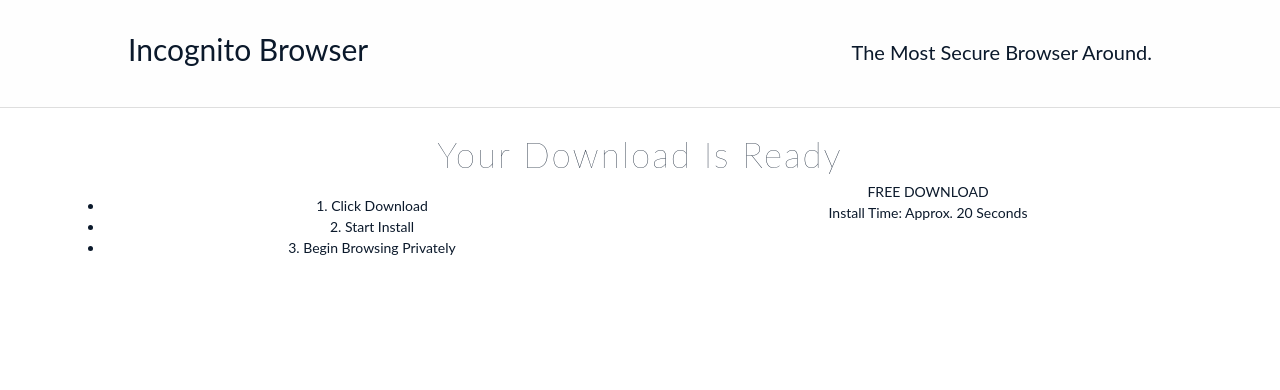
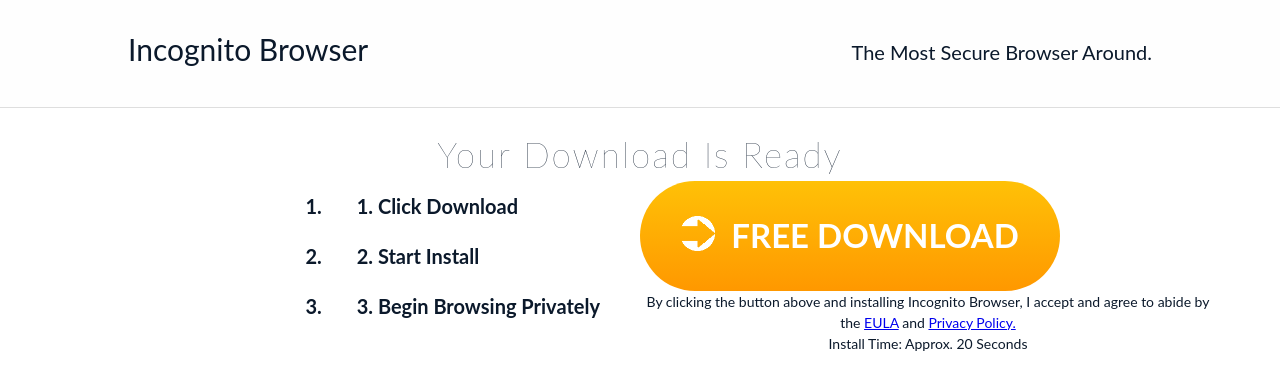
Before and after one commit to tommojackson/neutronbrowser, a PHP site: page /lp.php in a window 1280 px wide. Shown: the top 390 px of the page. Run offline with PHP 8.4, Linux system fonts and the light colour scheme; some libraries are stand-ins or nearby versions.

Commit message:
styled steps and info part 1

```diff
--- a/lp.php
+++ b/lp.php
@@ -49,7 +49,24 @@
 
                 <div class="col-right">
 
-                    <a class="lpButton">FREE DOWNLOAD</a>
+                    <div class="lpButton">
+
+                        <div class="lpButtonText">
+
+                            <img src="/images/download.gif">
+
+                            FREE DOWNLOAD
+
+                        </div>
+
+                    </div>
+
+                    <div class="lpButtonDisc">
+
+                        <span>By clicking the button above and installing Incognito Browser,
+                            I accept and agree to abide by the <a href="/eula">EULA</a> and <a href="/privacy">Privacy Policy.</a></span>
+
+                    </div>
 
                     <div class="lpDlInfo">
 
--- a/style.css
+++ b/style.css
@@ -266,9 +266,60 @@ h2 {
 
 }
 
+.lpSteps {
+
+    list-style-type: decimal;
+    margin: 0;
+    float: right;
+    margin-right: 40px;
+    font-size: 20px;
+
+}
+
+.lpSteps li {
+
+    text-align: left;
+    padding: 10px 0 10px 30px;
+    font-weight: bold;
+
+}
+
 .col-right {
 
     width: 50%;
+    float: left;
+
+}
+
+.lpButton {
+
+    font-size: 32px;
+    font-weight: 700;
+    text-align: center;
+    width: 420px;
+    height: 80px;
+    background: linear-gradient(to bottom,#ffc107 0,#ff9800 100%);
+    border-color: #E65100;
+    padding-top: 30px;
+    transition: background .2s linear;
+    border-radius: 90px;
+
+}
+
+.lpButtonText {
+
+    display: inline;
+    color: #fff;
+    margin-left: -25px;
+    font-size: 33px;
+
+}
+
+.lpButtonText img {
+
+    width: 35px;
+    margin-left: 40px;
+    margin-top: 5px;
     float: left;
 
 }
```
Also changed, not shown: images/download.gif (added).
